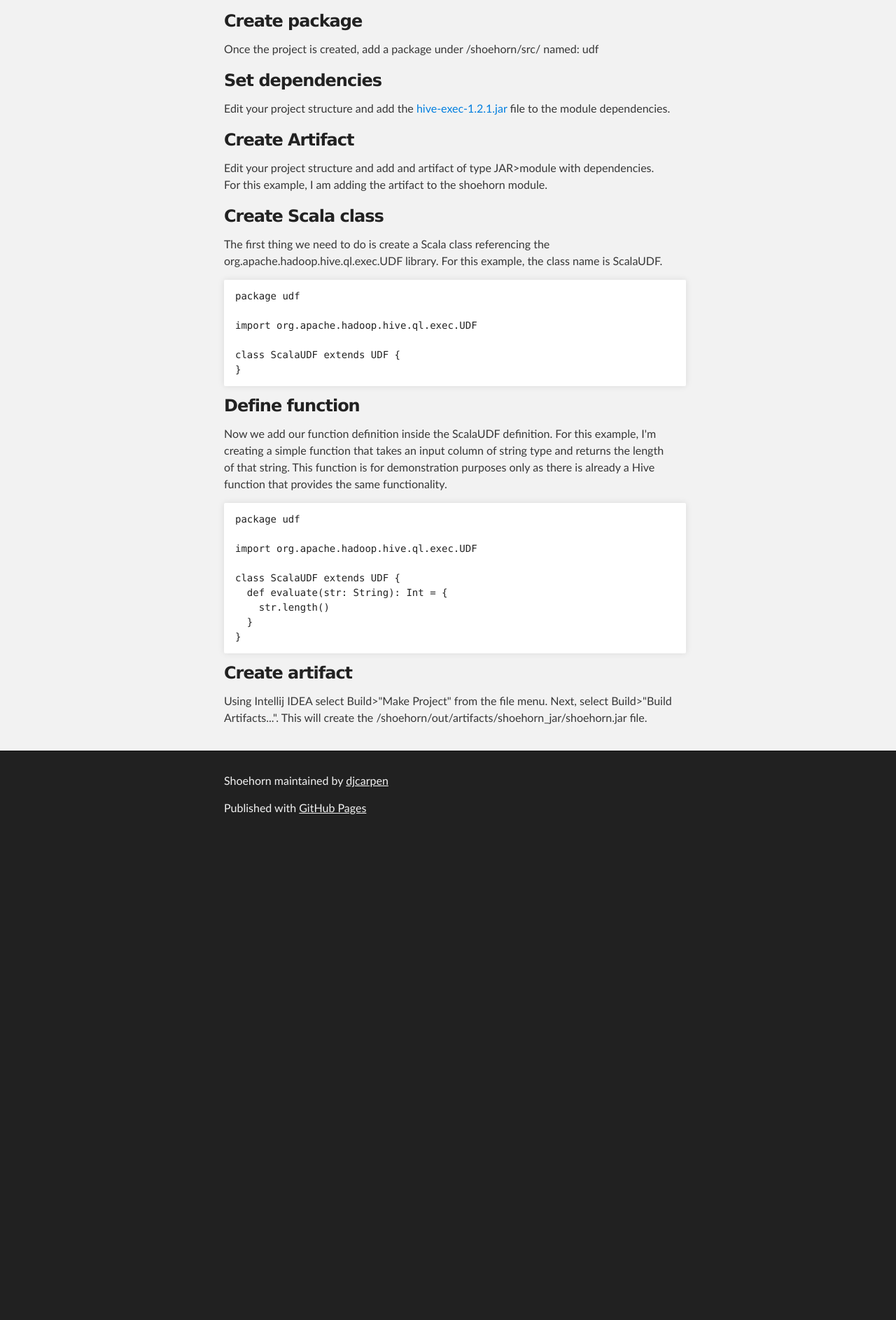
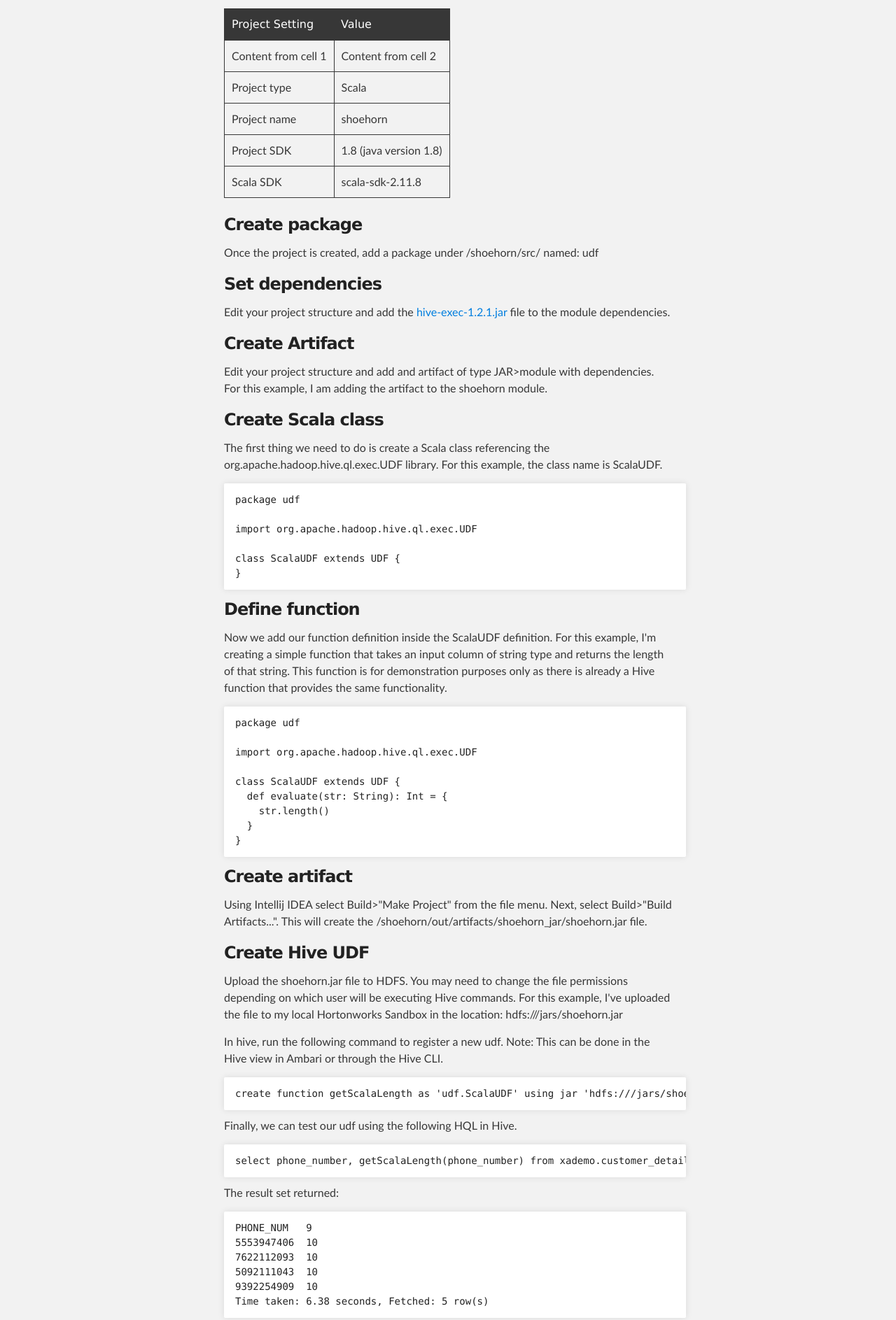
Before and after one commit to djcarpen/shoehorn, a plain HTML site: page index.html in a window 1280 px wide. Shown: the part 819-2706 px from the top of the page at 70% size. Before the commit the page ends 2021 px from the top, so only its background shows below. Drawn offline with Linux system fonts and the light colour scheme.

Commit message:
Create gh-pages branch via GitHub

```diff
--- a/index.html
+++ b/index.html
@@ -64,6 +64,37 @@
 <li>Scala SDK: scala-sdk-2.11.8</li>
 </ul>
 
+<table>
+<thead>
+<tr>
+<th>Project Setting</th>
+<th>Value</th>
+</tr>
+</thead>
+<tbody>
+<tr>
+<td>Content from cell 1</td>
+<td>Content from cell 2</td>
+</tr>
+<tr>
+<td>Project type</td>
+<td>Scala</td>
+</tr>
+<tr>
+<td>Project name</td>
+<td>shoehorn</td>
+</tr>
+<tr>
+<td>Project SDK</td>
+<td>1.8 (java version 1.8)</td>
+</tr>
+<tr>
+<td>Scala SDK</td>
+<td>scala-sdk-2.11.8</td>
+</tr>
+</tbody>
+</table>
+
 <h3>
 <a id="create-package" class="anchor" href="#create-package" aria-hidden="true"><span aria-hidden="true" class="octicon octicon-link"></span></a>Create package</h3>
 
@@ -112,6 +143,31 @@ class ScalaUDF extends UDF {
 <a id="create-artifact-1" class="anchor" href="#create-artifact-1" aria-hidden="true"><span aria-hidden="true" class="octicon octicon-link"></span></a>Create artifact</h3>
 
 <p>Using Intellij IDEA select Build&gt;"Make Project" from the file menu. Next, select Build&gt;"Build Artifacts...". This will create the /shoehorn/out/artifacts/shoehorn_jar/shoehorn.jar file.</p>
+
+<h3>
+<a id="create-hive-udf" class="anchor" href="#create-hive-udf" aria-hidden="true"><span aria-hidden="true" class="octicon octicon-link"></span></a>Create Hive UDF</h3>
+
+<p>Upload the shoehorn.jar file to HDFS. You may need to change the file permissions depending on which user will be executing Hive commands. For this example, I've uploaded the file to my local Hortonworks Sandbox in the location: hdfs:///jars/shoehorn.jar</p>
+
+<p>In hive, run the following command to register a new udf. Note: This can be done in the Hive view in Ambari or through the Hive CLI.</p>
+
+<pre><code>create function getScalaLength as 'udf.ScalaUDF' using jar 'hdfs:///jars/shoehorn.jar';
+</code></pre>
+
+<p>Finally, we can test our udf using the following HQL in Hive.</p>
+
+<pre><code>select phone_number, getScalaLength(phone_number) from xademo.customer_details limit 5;
+</code></pre>
+
+<p>The result set returned:</p>
+
+<pre><code>PHONE_NUM   9
+5553947406  10
+7622112093  10
+5092111043  10
+9392254909  10
+Time taken: 6.38 seconds, Fetched: 5 row(s)
+</code></pre>
       </section>
     </div>
 
```
Also changed, not shown: params.json (+1 -1 lines).
